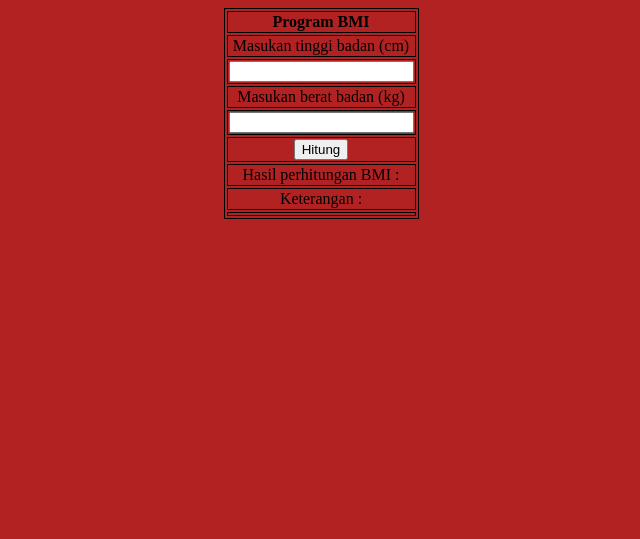
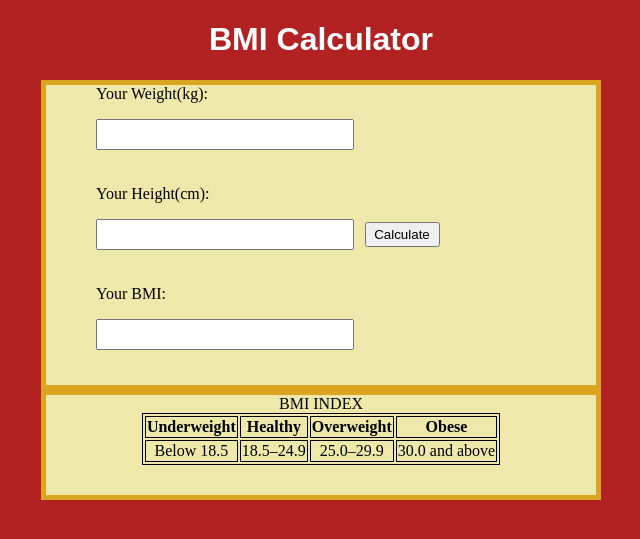
Before and after one commit to yuuby123/anton14, a Django app: page / in a window 1280 px wide. Shown: the top 539 px of the page, without its empty margins (319-959 px from the left). Run offline with Django 4.2, Linux system fonts and the light colour scheme.

Commit message:
Update base.html

```diff
--- a/templates/base.html
+++ b/templates/base.html
@@ -1,46 +1,37 @@
-<html>
+<!DOCTYPE html>
+<html lang="en">
 <head>
-	<title>Program BMI</title>
-	<link rel="stylesheet" type="text/css" href="style.css">
+    <meta charset="UTF-8">
+    <meta name="viewport" content="width=device-width, initial-scale=1.0">
+    <meta http-equiv="X-UA-Compatible" content="ie=edge">
+    <link rel="stylesheet" href="style.css">
+    <title>BMI Calculator</title>
 </head>
 <body>
-<div>
+    <h1>BMI Calculator</h1>
+    <div id="container">
+        <label for="weight-input" id="wlabel">Your Weight(kg):</label><input type="text" id="weight-input">
+        <label for="height-input" id="hlabel">Your Height(cm):</label><input type="text" id="height-input">
+        <button id="btn">Calculate</button>
+        <label for="bmi-output" id="bmilabel">Your BMI:</label><input type="text" id="bmi-output">
+    </div>
+    <div id="table">
         <table>
-		<thead>
+            <caption>BMI INDEX</caption>
             <tr>
-				<th>Program BMI</th>
-			</tr>
-		</thead>
-		<tbody>
-			<tr>
-				<td>Masukan tinggi badan (cm)</td>
+              <th>Underweight</th>
+              <th>Healthy</th>
+              <th>Overweight</th>
+              <th>Obese</th>
             </tr>
             <tr>
-				<td><input type="text" id="ipt_t"></td>
+              <td>Below 18.5</td>
+              <td>18.5–24.9</td>
+              <td>25.0–29.9</td>
+              <td>30.0 and above</td>
             </tr>
-			<tr>
-				<td>Masukan berat badan (kg)</td>
-			</tr>
-			<tr>
-				<td><input type="text" id="ipt_b"></td>
-			</tr>
-			<tr>
-				<td><button onclick="hitung()">Hitung</button></td>
-			</tr>
-		</tbody>
-		<tfoot>
-			<tr>
-				<td id="bmi">Hasil perhitungan BMI :</td>
-			</tr>
-			<tr>
-				<td>Keterangan :</td>
-			</tr>
-			<tr>
-				<td id="keterangan"></td>
-			</tr>
-		</tfoot>
           </table>
     </div>
-<script type="text/javascript" src="base.js"></script>
+    <script src="base.js"></script>
 </body>
 </html>
```
Lines whose indentation alone changed are shown as unchanged.
